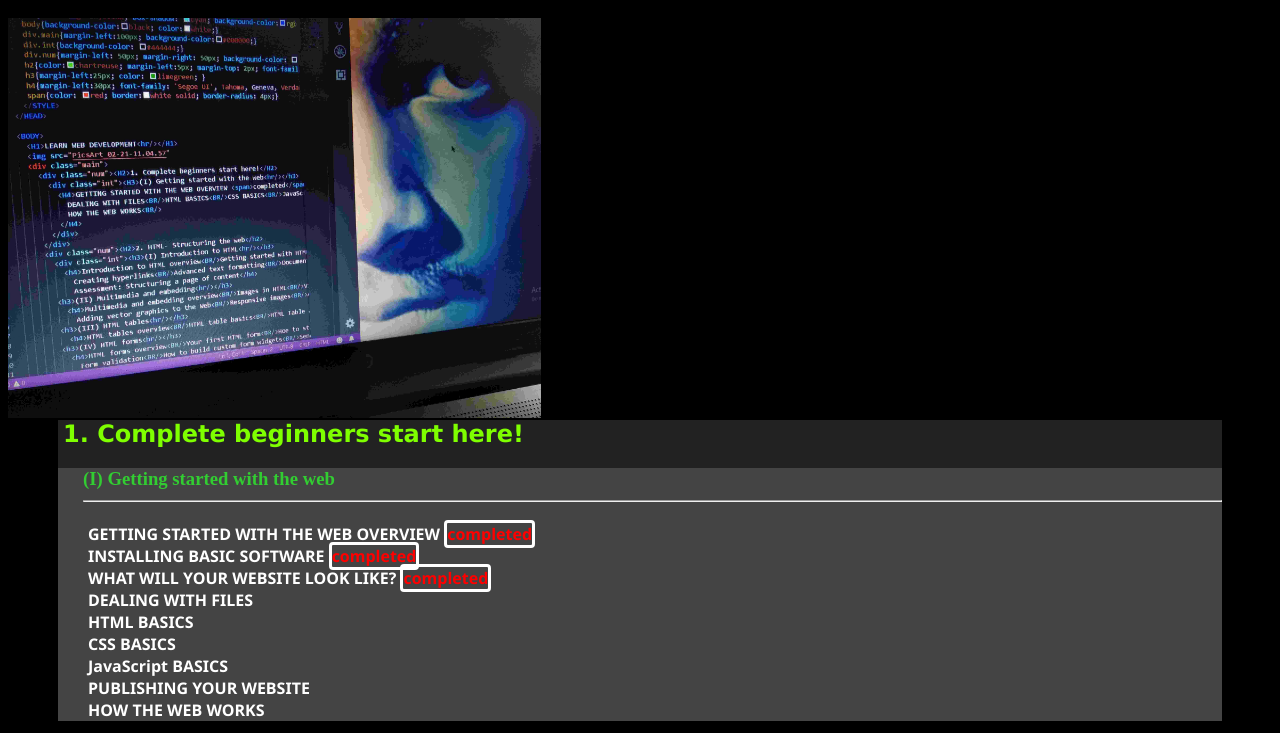
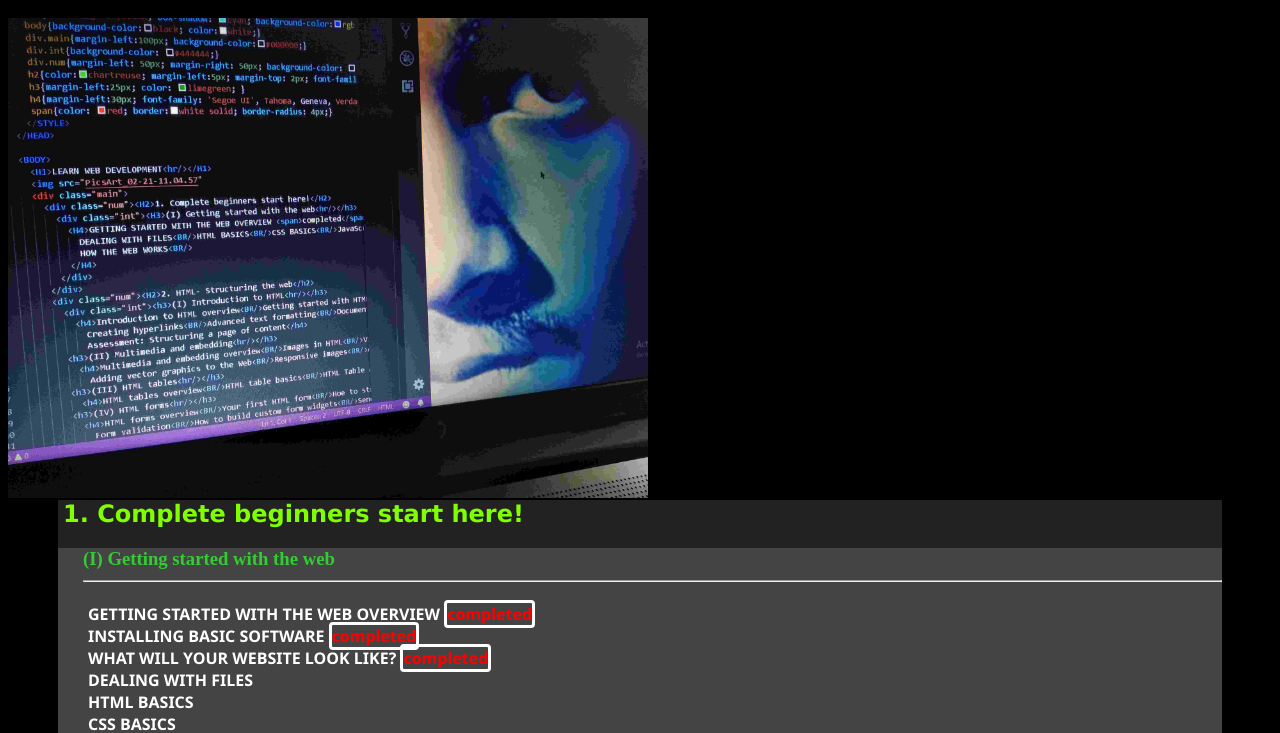
Before and after one commit to murlidharpathakprogrammer/murlidharpathakprogrammer.github.io, a plain HTML site: page index.html in a window 1280 px wide. Shown: the part 67-800 px from the top of the page. Drawn offline with Linux system fonts and the light colour scheme.

Commit message:
Update index.html

```diff
--- a/index.html
+++ b/index.html
@@ -4,7 +4,7 @@
     <STYLE>
       h1{color:greenyellow; box-shadow: cyan; background-color:rgb(109, 109, 253); text-align:center; font-family:Verdana, Geneva, Tahoma, sans-serif;}
      body{background-color:black; color:white;}
-      img{height:400px;}
+      img{width:640px;}
      div.main{margin-left:100px; background-color:#000000;}
      div.int{background-color: #444444;}
      div.num{margin-left: 50px; margin-right: 50px; background-color: #222222;}
```
